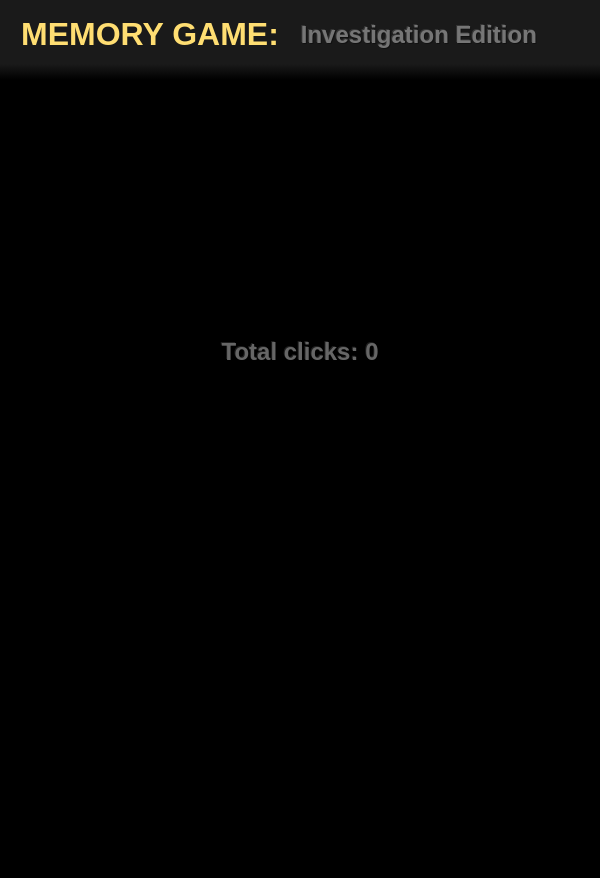
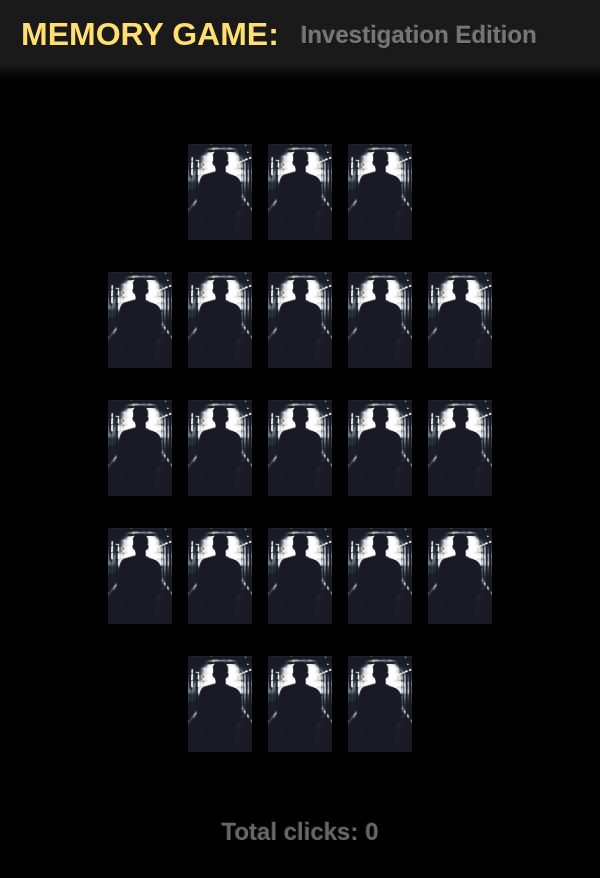
Before and after one commit to Jrejoire/Memory_Game, a React (Create React App) app: page / in a window 600 px wide. Built offline with nearby package versions, Linux system fonts and the light colour scheme; a web font is replaced by a local one.

Commit message:
Responsive update

```diff
--- a/src/Components/Card.css
+++ b/src/Components/Card.css
@@ -23,7 +23,7 @@ img:hover{
 	box-shadow: 0px 0px 15px 1px white;
 }
 
-@media screen and (min-width: 767px) {
+@media screen and (min-width: 500px) {
 	img:nth-last-child(1){
 	grid-column-end: -2 ;
 	}
@@ -43,11 +43,13 @@ img:hover{
 }
 
 
-@media (min-width: 481px) and (max-width: 767px) {
+@media (min-width: 100px) and (max-width: 767px) {
 
   img{
-  	width: auto;
-	height: auto;
+  	width: 4em;
+	height: 6em;
   }
-
+  img#verso{
+  	padding-right: 4em;
   }
+}
--- a/src/Containers/App.css
+++ b/src/Containers/App.css
@@ -3,7 +3,7 @@
 	grid-template-rows: repeat(5, auto);
 	grid-template-columns: repeat(5, auto);
 	grid-gap: 2em 1em;
-	justify-items: center;
+	justify-content: center;
 }
 
 .body{
@@ -30,7 +30,7 @@ h2{
 }
 
 @media (min-width: 481px) and (max-width: 767px) {
-  .body{
-  	overflow-x: auto;
-  }
+	img:nth-last-child(1){
+	grid-column-end: -3 ;
+	}
 }
```
Lines whose indentation alone changed are shown as unchanged.
